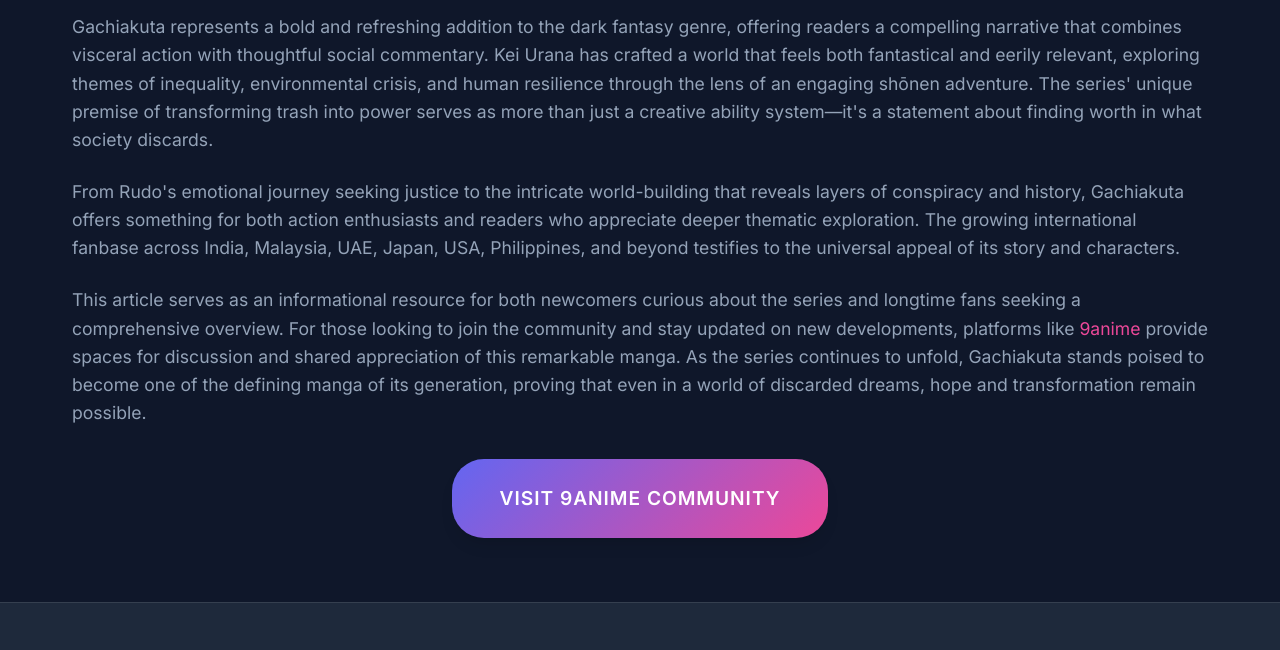
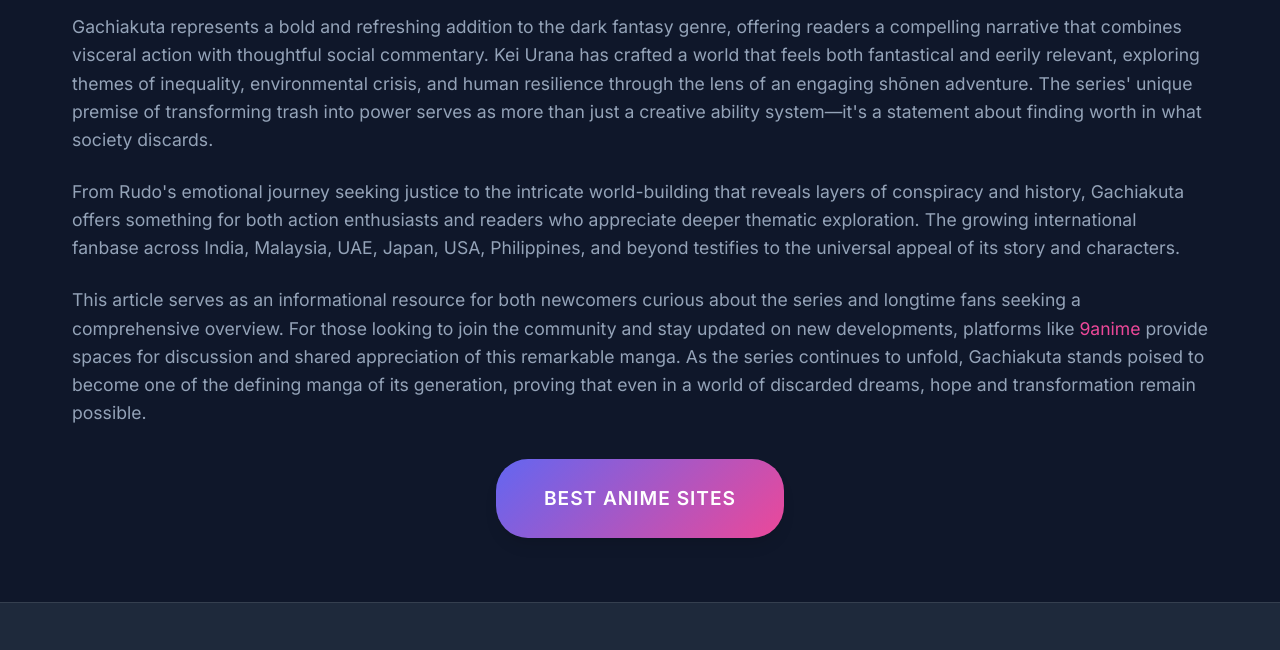
Before and after one commit to aniwatchanime501/Gachiakuta, a plain HTML site: page index.html in a window 1280 px wide. Shown: the part 6789-7439 px from the top of the page. Drawn offline with Linux system fonts and the light colour scheme.

Commit message:
Update index.html

```diff
--- a/index.html
+++ b/index.html
@@ -352,7 +352,7 @@
 
                 <div class="text-center mt-2">
                     <a href="https://bashejeruk3173.github.io/9anime/" class="btn"
-                        style="font-size: 1.2rem; padding: 1.5rem 3rem;">Visit 9anime Community</a>
+                        style="font-size: 1.2rem; padding: 1.5rem 3rem;">Best Anime Sites</a>
                 </div>
             </section>
         </article>
@@ -370,4 +370,5 @@
     </footer>
 </body>
 
+
 </html>
```
